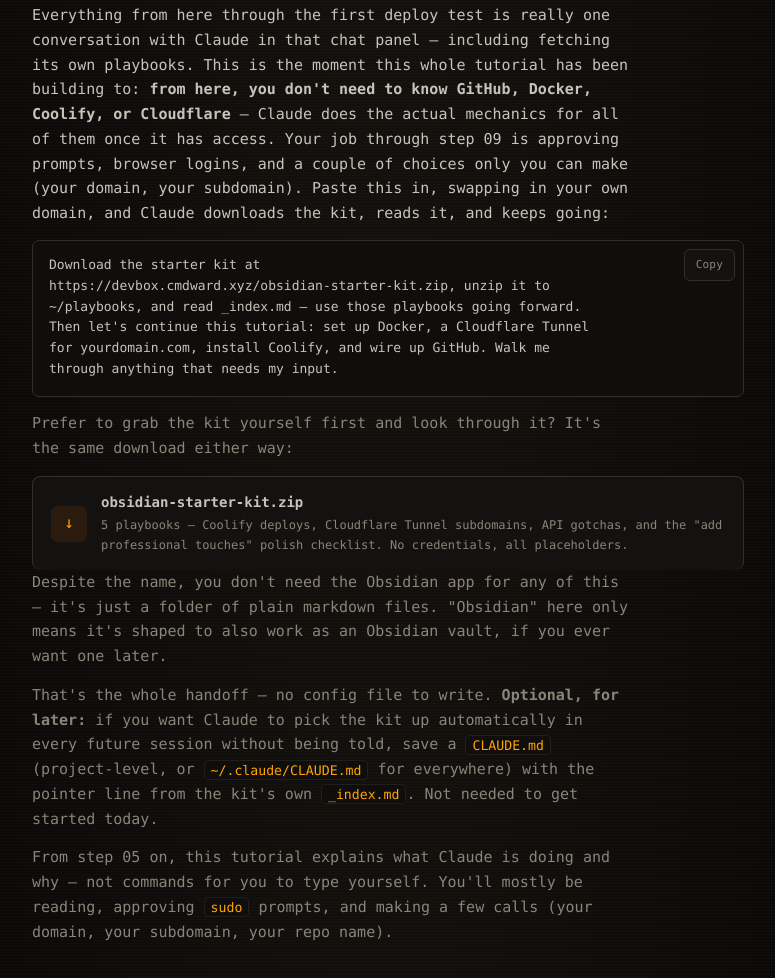
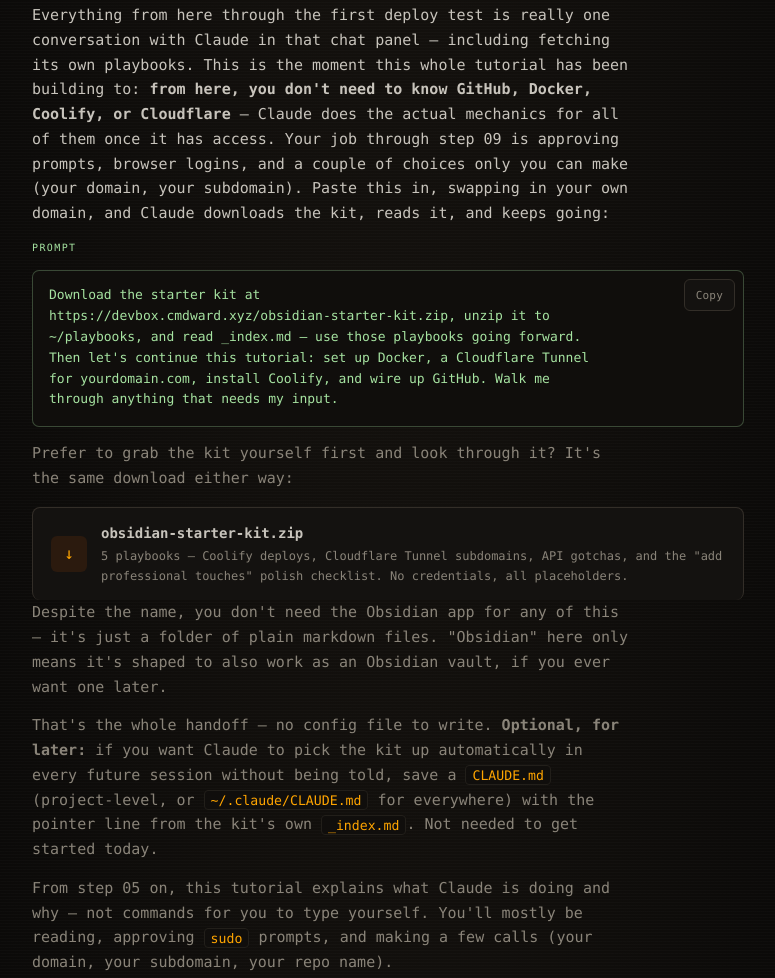
Before and after one commit to jessekward-prog/devbox-tutorial, a website: page index.html in a window 1280 px wide. Shown: the part 4493-5471 px from the top of the page, without its empty margins (252-1027 px from the left). Drawn offline with Linux system fonts and the light colour scheme.

Commit message:
Style Claude-facing prompt blocks distinctly: green text + PROMPT label

```diff
--- a/index.html
+++ b/index.html
@@ -302,6 +302,18 @@
   pre code .c{color:var(--fg-faint);} /* comment */
   pre code .s{color:var(--accent-bright);} /* string/highlight */
   pre code .p{color:var(--accent);} /* prompt char */
+
+  /* ---- "paste to Claude" prompt blocks ---- */
+  .prompt-label{
+    display:block;
+    font-size:10px;
+    letter-spacing:.14em;
+    text-transform:uppercase;
+    color:var(--ok);
+    margin:14px 0 6px;
+  }
+  pre.prompt{border-color:rgba(166,227,161,0.28);}
+  pre.prompt code{color:var(--ok);}
 
   .copy-btn{
     position:absolute;top:8px;right:8px;
@@ -665,7 +677,8 @@ sudo apt install -y code</code></pre>
     <p class="mode-normal">Everything from here through the first deploy test is really one conversation with Claude in that chat panel — including fetching its own playbooks. This is the moment this whole tutorial has been building to: <b>from here, you don't need to know GitHub, Docker, Coolify, or Cloudflare</b> — Claude does the actual mechanics for all of them once it has access. Your job through step 09 is approving prompts, browser logins, and a couple of choices only you can make (your domain, your subdomain). Paste this in, swapping in your own domain, and Claude downloads the kit, reads it, and keeps going:</p>
     <p class="mode-simple"><span class="analogy-tag">Think of it as</span> sending your assistant chef to go pick up their own recipe book, read it, and start cooking — not handing it to them yourself. From here, you don't need to learn any of the kitchen equipment by name. Claude already knows it. You just answer when asked.</p>
 
-    <pre><code>Download the starter kit at
+    <span class="prompt-label">Prompt</span>
+    <pre class="prompt"><code>Download the starter kit at
 https://devbox.cmdward.xyz/obsidian-starter-kit.zip, unzip it to
 ~/playbooks, and read _index.md — use those playbooks going forward.
 Then let's continue this tutorial: set up Docker, a Cloudflare Tunnel
@@ -894,7 +907,8 @@ Host devbox
     <div class="why mode-simple"><b>Why this one's a bit different:</b> everything else in this tutorial reaches the box through the sealed delivery tunnel. This one instead gets its own private, invitation-only road between just your devices — nothing about it is reachable from the open internet, ever.</div>
 
     <p class="mode-normal">Ask Claude to set it up — this installs Tailscale on the box, joins your private network, and self-hosts the RustDesk relay bound to that private address only:</p>
-    <pre><code>Install Tailscale on this box and connect it to my Tailscale account
+    <span class="prompt-label">Prompt</span>
+    <pre class="prompt"><code>Install Tailscale on this box and connect it to my Tailscale account
 (open a browser tab for me to approve it). Then self-host a RustDesk
 relay server (hbbs + hbbr) using Docker, bound only to the box's
 Tailscale IP — not the public network. Tell me the Tailscale IP,
@@ -943,41 +957,47 @@ my other devices.</code></pre>
 
     <p class="mode-normal dim"><b>Restart anything that crashes, automatically.</b> Docker containers don't restart themselves after a crash unless told to — the simplest possible safety net.</p>
     <p class="mode-simple dim"><b>If something falls over, stand it back up.</b> By default, a crashed app just stays crashed until someone notices.</p>
-    <pre><code>Check every Docker container Coolify is running and make sure each one
+    <span class="prompt-label">Prompt</span>
+    <pre class="prompt"><code>Check every Docker container Coolify is running and make sure each one
 has a restart policy of "unless-stopped". Fix any that don't, and tell
 me which ones you changed.</code></pre>
 
     <p class="mode-normal dim"><b>Watch a specific app and respin it if it goes unreachable.</b> A container can show "healthy" in Docker while still being unreachable from the outside — this exact thing has happened before on a similar box.</p>
     <p class="mode-simple dim"><b>Check the food actually arrived, not just that the kitchen said it left.</b> Sometimes everything looks fine from the inside while nothing's actually getting through.</p>
-    <pre><code>Set up a systemd timer that checks every 5 minutes whether
+    <span class="prompt-label">Prompt</span>
+    <pre class="prompt"><code>Set up a systemd timer that checks every 5 minutes whether
 https://myapp.yourdomain.com responds. If it doesn't, restart that
 app's container automatically and log what happened. Show me the
 timer and service files before enabling them.</code></pre>
 
     <p class="mode-normal dim"><b>Watch the tunnel itself, not just the apps behind it.</b> Cloudflare Tunnel already reconnects on ordinary network blips — there's no dynamic-IP problem to solve, since it's an outbound-only connection. The real gap is cloudflared getting stuck in a restart-loop and never recovering on its own, which has happened before from an unrelated DNS issue.</p>
     <p class="mode-simple dim"><b>Make sure the delivery van didn't just stop running.</b> The van finds its way back after normal traffic — but it can occasionally stall completely and needs someone to notice and restart it.</p>
-    <pre><code>Set up a systemd timer that runs every 5 minutes and checks two
+    <span class="prompt-label">Prompt</span>
+    <pre class="prompt"><code>Set up a systemd timer that runs every 5 minutes and checks two
 things: that the cloudflared service is active, and that each of my
 public hostnames actually responds over HTTPS. If either check fails,
 restart cloudflared and log what happened so I can see it later.</code></pre>
 
     <p class="mode-normal dim"><b>Rule out a stale DNS resolver before it causes cascading failures.</b> A plain, hand-edited <code>/etc/resolv.conf</code> with a dead nameserver listed first can make every lookup take ~5 seconds — slow enough that services relying on fast startup (like cloudflared) restart-loop for reasons that look unrelated to DNS.</p>
     <p class="mode-simple dim"><b>Make sure the phone book isn't broken.</b> If every lookup takes 5 seconds because of a bad first entry, everything downstream looks broken in confusing, unrelated ways.</p>
-    <pre><code>Check whether /etc/resolv.conf is a proper symlink into
+    <span class="prompt-label">Prompt</span>
+    <pre class="prompt"><code>Check whether /etc/resolv.conf is a proper symlink into
 systemd-resolved, not a plain file with a stale or unreachable
 nameserver listed first. If it's wrong, fix it and tell me what you
 changed.</code></pre>
 
     <p class="mode-normal dim"><b>Make Docker wait for the network before starting containers.</b> If you ever add Tailscale, a VPN, or anything else Docker depends on, containers can start before that interface is ready and silently fail to bind their ports — invisible until you actually test from outside.</p>
     <p class="mode-simple dim"><b>Don't open the kitchen before the road to it is finished.</b> If the kitchen starts before its own driveway is built, deliveries quietly fail without anyone noticing right away.</p>
-    <pre><code>If any of my containers depend on a network interface like Tailscale
+    <span class="prompt-label">Prompt</span>
+    <pre class="prompt"><code>If any of my containers depend on a network interface like Tailscale
 or a VPN being up first, set up a systemd unit that makes Docker wait
 for that interface before it starts. I don't want port bindings to
 silently fail after a reboot.</code></pre>
 
     <p class="mode-normal dim"><b>Protect the desktop session from memory pressure.</b> Since this box runs a full desktop (not headless-only), <code>systemd-oomd</code> can kill the desktop session under memory pressure once Docker, Coolify, and several containers are all running at once — worth checking now, before it happens while you're not watching.</p>
     <p class="mode-simple dim"><b>Don't let a busy day crash the whole kitchen.</b> Because this box has a real desktop underneath, it's possible for it to shut itself down under heavy load if nothing's guarding against it.</p>
-    <pre><code>Check whether systemd-oomd could kill my desktop session under memory
+    <span class="prompt-label">Prompt</span>
+    <pre class="prompt"><code>Check whether systemd-oomd could kill my desktop session under memory
 pressure once Docker, Coolify, and a few app containers are all
 running. If it's a real risk on this box, mitigate it so a busy day
 doesn't crash my desktop session.</code></pre>
```
